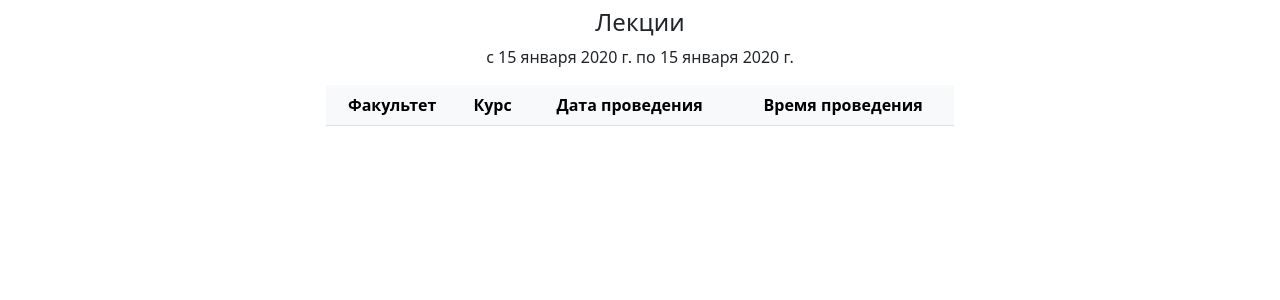
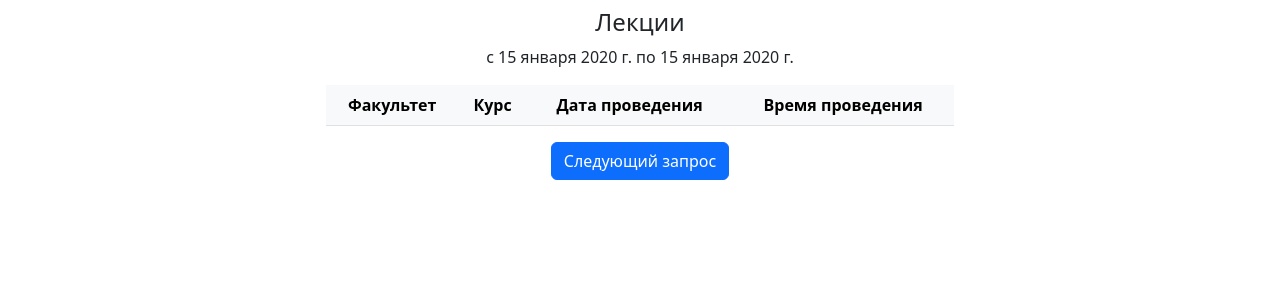
Before and after one commit to BalshowAndrew/Timetable_02_2022, a Django app: page /person/query/result/ in a window 1280 px wide. Shown: the part 56-356 px from the top of the page. Run offline with Django 4.2, Linux system fonts and the light colour scheme; data comes from the database, SQL or seed files in the repository; both versions use the stored data as it was after the commit; tables that the repository leaves empty hold one stand-in row (values such as "Sample post"); lists and menus that the app fills with data are empty.

Commit message:
Add button Next query

```diff
--- a/classes/templates/classes/index.html
+++ b/classes/templates/classes/index.html
@@ -5,7 +5,6 @@
 <h1>{{ title }}</h1>
 <p>Уважаемый коллега! Нажмите на кнопку для авторизации на сайте</p>
 
-<!--<a class="btn btn-primary" href="login/" role="button">Войти</a>-->
 
 
 {% endblock %}
--- a/classes/templates/classes/result.html
+++ b/classes/templates/classes/result.html
@@ -45,11 +45,9 @@
         </tr>
         {% endfor %}
     {% endif %}
-
     </tbody>
 </table>
 
-
-<!--<a class="btn btn-primary" href="{% url 'query' %}" role="button">Перейти к форме запроса</a>-->
+<a class="btn btn-primary" href="{% url 'query' %}" role="button">Следующий запрос</a>
 
 {% endblock %}
```
Also changed, not shown: db.sqlite3.
